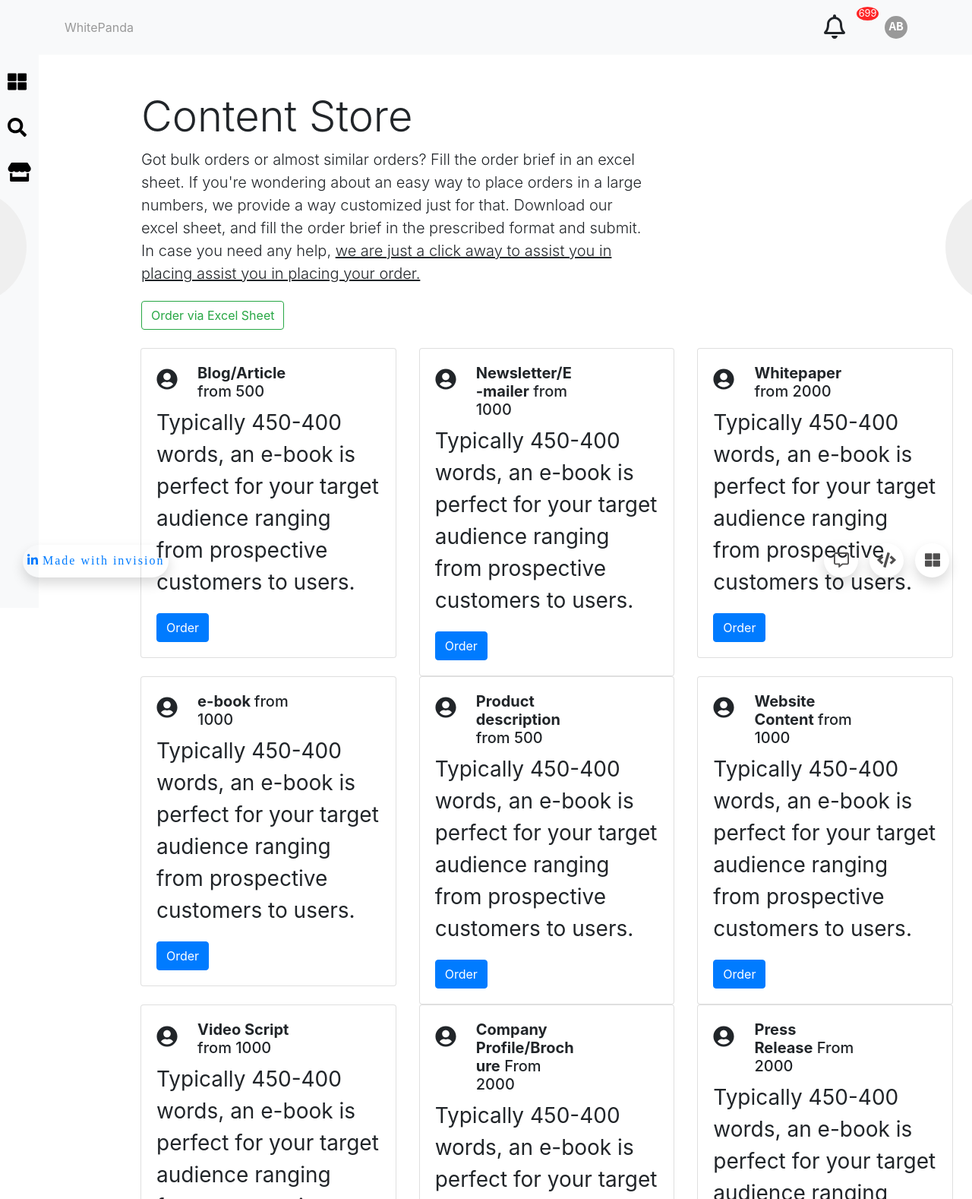
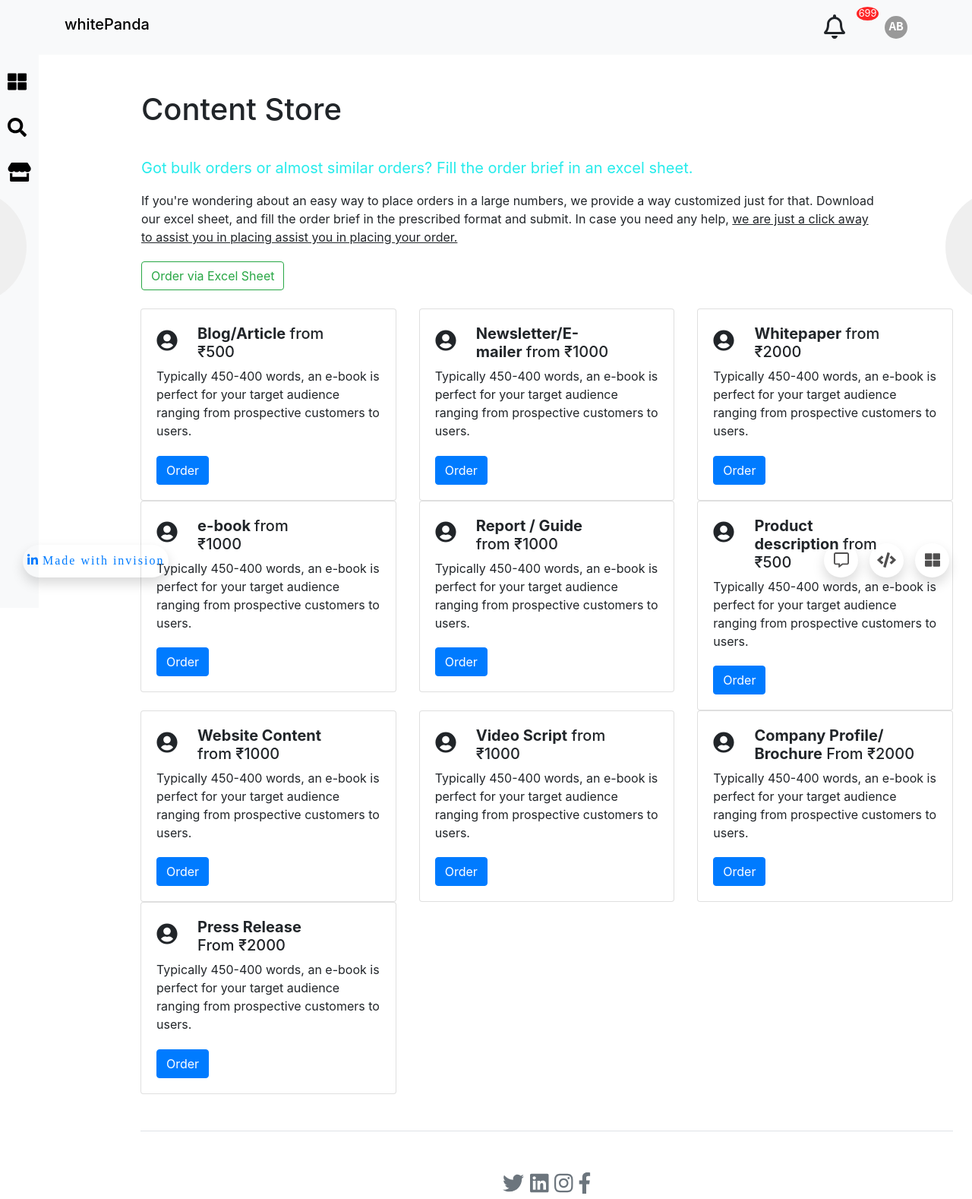
Before and after one commit to Ankit9564/panda, a plain HTML site: page index.html in a window 1280 px wide. Shown: the top 1578 px of the page at 76% size. Drawn offline with nearby package versions, Linux system fonts and the light colour scheme.

Commit message:
Third Commit

```diff
--- a/index.html
+++ b/index.html
@@ -20,10 +20,10 @@
 <body>
     <nav class="site-header sticky-top py-1 navbar bg-light">
         <div class="container d-flex flex-column flex-md-row ">
-            <a class="py-2" href="#">
-                WhitePanda
-                <!--<svg xmlns="http://www.w3.org/2000/svg" width="24" height="24" fill="none" stroke="currentColor" stroke-linecap="round" stroke-linejoin="round" stroke-width="2" class="d-block mx-auto" role="img" viewBox="0 0 24 24" focusable="false"><title>Product</title><circle cx="12" cy="12" r="10"/><path d="M14.31 8l5.74 9.94M9.69 8h11.48M7.38 12l5.74-9.94M9.69 16L3.95 6.06M14.31 16H2.83m13.79-4l-5.74 9.94"/></svg>-->
-            </a>
+            <h5 style="color: #000000">
+                whitePanda
+
+            </h5>
 
             <form class="form-inline">
                 <div class="form-group">
@@ -51,8 +51,9 @@
 
     <div class="main">
         <div class="pricing-header px-3 py-3 pt-md-5 pb-md-4">
-            <h1 class="display-4">Content Store</h1>
-            <p class="lead">Got bulk orders or almost similar orders? Fill the order brief in an excel sheet.
+            <h1>Content Store</h1>
+            <p class="lead"><b>Got bulk orders or almost similar orders? Fill the order brief in an excel sheet.</b></p>
+            <p class="contents">
                 If you're wondering about an easy way to place orders in a large numbers, we provide a way customized
                 just for that. Download our excel sheet, and fill the order brief in the prescribed format and submit.
                 In case you need any help, <u>we are just a click away to assist you in placing assist you in placing
@@ -70,11 +71,11 @@
                                 <div class="col-sm-2">
                                     <span><i class="fas fa-user-circle"></i></span>
                                 </div>
-                                <div class="col-sm-6">
-                                    <h5><b>Blog/Article</b> from 500</h5>
+                                <div class="col-sm-8">
+                                    <h5><b>Blog/Article</b> from  &#x20B9;500</h5>
                                 </div>
                             </div>
-                            <p class="card-text">Typically 450-400 words, an e-book is perfect for your target audience
+                            <p class="contents">Typically 450-400 words, an e-book is perfect for your target audience
                                 ranging from prospective customers to users.
                             </p>
                             <a href="#" class="btn btn-primary">Order</a>
@@ -88,47 +89,11 @@
                                 <div class="col-sm-2">
                                     <span><i class="fas fa-user-circle"></i></span>
                                 </div>
-                                <div class="col-sm-6">
-                                    <h5><b>Newsletter/E-mailer</b> from 1000</h5>
+                                <div class="col-sm-8">
+                                    <h5><b>Newsletter/E-mailer</b> from  &#x20B9;1000</h5>
                                 </div>
                             </div>
-                            <p class="card-text">Typically 450-400 words, an e-book is perfect for your target audience ranging from prospective customers to users.
-                            </p>
-                            <a href="#" class="btn btn-primary">Order</a>
-                        </div>
-                    </div>
-                </div>
-                <div class="col-sm-4">
-                    <div class="card">
-                        <div class="card-body">
-                            <div class="row">
-                                <div class="col-sm-2">
-                                    <span><i class="fas fa-user-circle"></i></span>
-                                </div>
-                                <div class="col-sm-6">
-                                    <h5><b>Whitepaper</b> from 2000</h5>
-                                </div>
-                            </div>
-                            <p class="card-text">Typically 450-400 words, an e-book is perfect for your target audience ranging from prospective customers to users.
-                            </p>
-                            <a href="#" class="btn btn-primary">Order</a>
-                        </div>
-                    </div>
-                </div>
-            </div>
-            <div class="row">
-                <div class="col-sm-4">
-                    <div class="card">
-                        <div class="card-body">
-                            <div class="row">
-                                <div class="col-sm-2">
-                                    <span><i class="fas fa-user-circle"></i></span>
-                                </div>
-                                <div class="col-sm-6">
-                                    <h5><b>e-book </b> from 1000</h5>
-                                </div>
-                            </div>
-                            <p class="card-text">Typically 450-400 words, an e-book is perfect for your target audience
+                            <p class="contents">Typically 450-400 words, an e-book is perfect for your target audience
                                 ranging from prospective customers to users.
                             </p>
                             <a href="#" class="btn btn-primary">Order</a>
@@ -142,29 +107,11 @@
                                 <div class="col-sm-2">
                                     <span><i class="fas fa-user-circle"></i></span>
                                 </div>
-                                <div class="col-sm-6">
-                                    <h5><b>Product description</b> from 500</h5>
+                                <div class="col-sm-8">
+                                    <h5><b>Whitepaper</b> from  &#x20B9;2000</h5>
                                 </div>
                             </div>
-                            <p class="card-text">Typically 450-400 words, an e-book is perfect for your target audience
-                                ranging from prospective customers to users.
-                            </p>
-                            <a href="#" class="btn btn-primary">Order</a>
-                        </div>
-                    </div>
-                </div>
-                <div class="col-sm-4">
-                    <div class="card">
-                        <div class="card-body">
-                            <div class="row">
-                                <div class="col-sm-2">
-                                    <span><i class="fas fa-user-circle"></i></span>
-                                </div>
-                                <div class="col-sm-6">
-                                    <h5><b>Website Content</b> from 1000</h5>
-                                </div>
-                            </div>
-                            <p class="card-text">Typically 450-400 words, an e-book is perfect for your target audience
+                            <p class="contents">Typically 450-400 words, an e-book is perfect for your target audience
                                 ranging from prospective customers to users.
                             </p>
                             <a href="#" class="btn btn-primary">Order</a>
@@ -181,10 +128,10 @@
                                     <span><i class="fas fa-user-circle"></i></span>
                                 </div>
                                 <div class="col-sm-6">
-                                    <h5><b>Video Script</b> from 1000</h5>
+                                    <h5><b>e-book </b> from  &#x20B9;1000</h5>
                                 </div>
                             </div>
-                            <p class="card-text">Typically 450-400 words, an e-book is perfect for your target audience
+                            <p class="contents">Typically 450-400 words, an e-book is perfect for your target audience
                                 ranging from prospective customers to users.
                             </p>
                             <a href="#" class="btn btn-primary">Order</a>
@@ -198,11 +145,11 @@
                                 <div class="col-sm-2">
                                     <span><i class="fas fa-user-circle"></i></span>
                                 </div>
-                                <div class="col-sm-6">
-                                    <h5><b>Company Profile/Brochure</b> From 2000</h5>
+                                <div class="col-sm-8">
+                                    <h5><b>Report / Guide</b> from  &#x20B9;1000</h5>
                                 </div>
                             </div>
-                            <p class="card-text">Typically 450-400 words, an e-book is perfect for your target audience
+                            <p class="contents">Typically 450-400 words, an e-book is perfect for your target audience
                                 ranging from prospective customers to users.
                             </p>
                             <a href="#" class="btn btn-primary">Order</a>
@@ -216,11 +163,11 @@
                                 <div class="col-sm-2">
                                     <span><i class="fas fa-user-circle"></i></span>
                                 </div>
-                                <div class="col-sm-6">
-                                    <h5><b>Press Release</b> From 2000</h5>
+                                <div class="col-sm-8">
+                                    <h5><b>Product description</b> from  &#x20B9;500</h5>
                                 </div>
                             </div>
-                            <p class="card-text">Typically 450-400 words, an e-book is perfect for your target audience
+                            <p class="contents">Typically 450-400 words, an e-book is perfect for your target audience
                                 ranging from prospective customers to users.
                             </p>
                             <a href="#" class="btn btn-primary">Order</a>
@@ -236,11 +183,68 @@
                                 <div class="col-sm-2">
                                     <span><i class="fas fa-user-circle"></i></span>
                                 </div>
-                                <div class="col-sm-6">
-                                    <h5><b>Blog/Article</b> from 500</h5>
+                                <div class="col-sm-8">
+                                    <h5><b>Website Content</b> from  &#x20B9;1000</h5>
                                 </div>
                             </div>
-                            <p class="card-text">Typically 450-400 words, an e-book is perfect for your target audience
+                            <p class="contents">Typically 450-400 words, an e-book is perfect for your target audience
+                                ranging from prospective customers to users.
+                            </p>
+                            <a href="#" class="btn btn-primary">Order</a>
+                        </div>
+                    </div>
+                </div>
+                <div class="col-sm-4">
+                    <div class="card">
+                        <div class="card-body">
+                            <div class="row">
+                                <div class="col-sm-2">
+                                    <span><i class="fas fa-user-circle"></i></span>
+                                </div>
+                                <div class="col-sm-8">
+                                    <h5><b>Video Script</b> from  &#x20B9;1000</h5>
+                                </div>
+                            </div>
+                            <p class="contents">Typically 450-400 words, an e-book is perfect for your target audience
+                                ranging from prospective customers to users.
+                            </p>
+                            <a href="#" class="btn btn-primary">Order</a>
+                        </div>
+                    </div>
+                </div>
+                <div class="col-sm-4">
+                    <div class="card">
+                        <div class="card-body">
+                            <div class="row">
+                                <div class="col-sm-2">
+                                    <span><i class="fas fa-user-circle"></i></span>
+                                </div>
+                                <div class="col-sm-10">
+                                    <h5><b>Company Profile/ Brochure</b> From  &#x20B9;2000</h5>
+                                </div>
+                            </div>
+                            <p class="contents">Typically 450-400 words, an e-book is perfect for your target audience
+                                ranging from prospective customers to users.
+                            </p>
+                            <a href="#" class="btn btn-primary">Order</a>
+                        </div>
+                    </div>
+                </div>
+
+            </div>
+            <div class="row">
+                <div class="col-sm-4">
+                    <div class="card">
+                        <div class="card-body">
+                            <div class="row">
+                                <div class="col-sm-2">
+                                    <span><i class="fas fa-user-circle"></i></span>
+                                </div>
+                                <div class="col-sm-8">
+                                    <h5><b>Press Release</b> From  &#x20B9;2000</h5>
+                                </div>
+                            </div>
+                            <p class="contents">Typically 450-400 words, an e-book is perfect for your target audience
                                 ranging from prospective customers to users.
                             </p>
                             <a href="#" class="btn btn-primary">Order</a>
@@ -264,11 +268,11 @@
             <footer class="pt-4 my-md-5 pt-md-5 border-top">
                 <div class="row">
 
-                    <div class="col-6 col-md text-center">
+                    <div class="col-6 col-md text-justify text-center">
 
 
-                        <a class="text-muted" href="#"><i class="fab fa-twitter"></i><i class="fab fa-linkedin"></i><i
-                                class="fab fa-instagram    "></i><i class="fab fa-facebook-f    "></i></a>
+                        <span class="text-muted"><i class="fab fa-twitter"></i>&Tab;&Tab;<i class="fab fa-linkedin"></i>&Tab;&Tab;<i
+                                class="fab fa-instagram"></i>&Tab;&Tab;<i class="fab fa-facebook-f"></i></span>
                         <p class="text-muted">Copyright @ 2019 White Panda Media Pvt.Ltd.</p>
                         <p class="text-muted">All rights reserved</p>
                         <p class="text-muted"><a href="#">Privacy Policy</a>|<a href="#">Terms of Service</a>|<a
--- a/style.css
+++ b/style.css
@@ -28,7 +28,16 @@
 }
 
 .pricing-header {
-    max-width: 700px;
+    max-width: 1000px;
+}
+.lead{
+    padding-top: 30px;
+    font-family: -apple-system, BlinkMacSystemFont, 'Segoe UI', Roboto, Oxygen, Ubuntu, Cantarell, 'Open Sans', 'Helvetica Neue', sans-serif;
+    color: rgb(39, 235, 235);
+}
+.contents{
+    font-family: -apple-system, BlinkMacSystemFont, 'Segoe UI', Roboto, Oxygen, Ubuntu, Cantarell, 'Open Sans', 'Helvetica Neue', sans-serif;
+    font-size: 1rem;
 }
 
 
```
